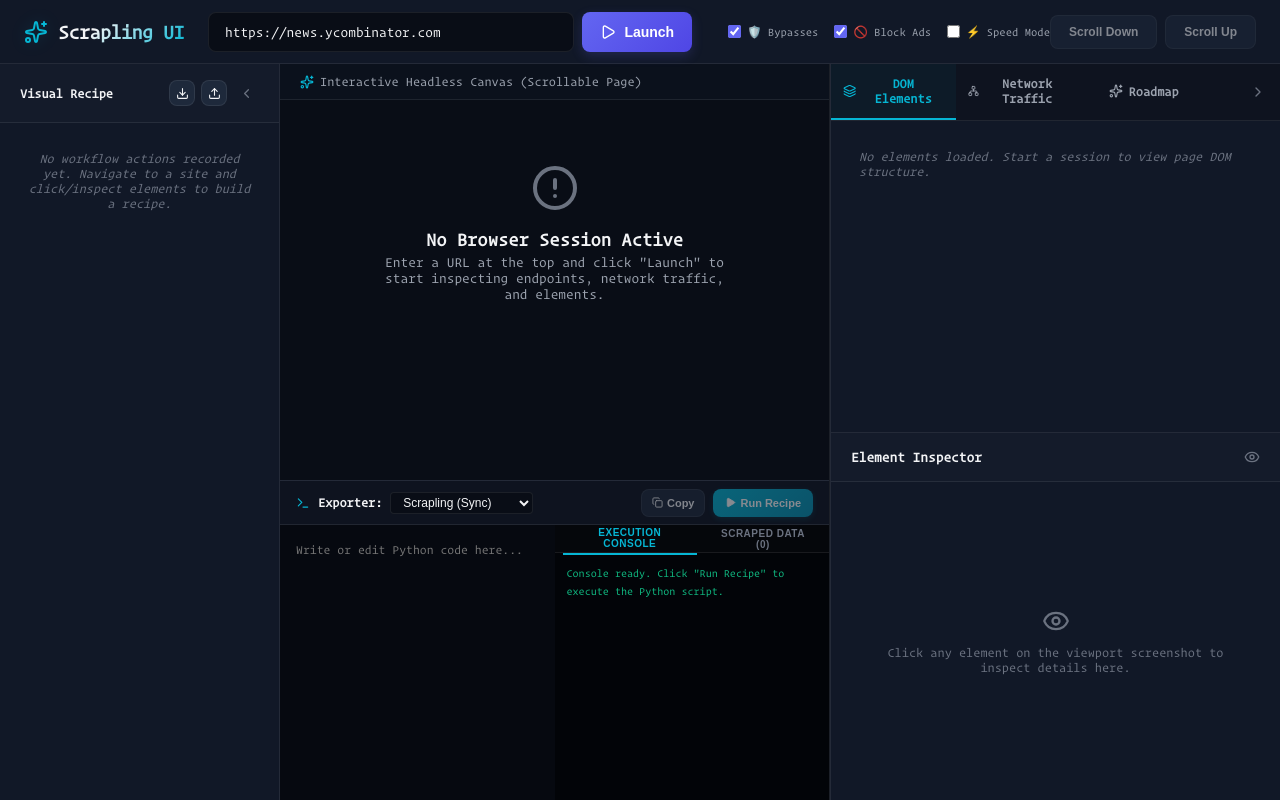
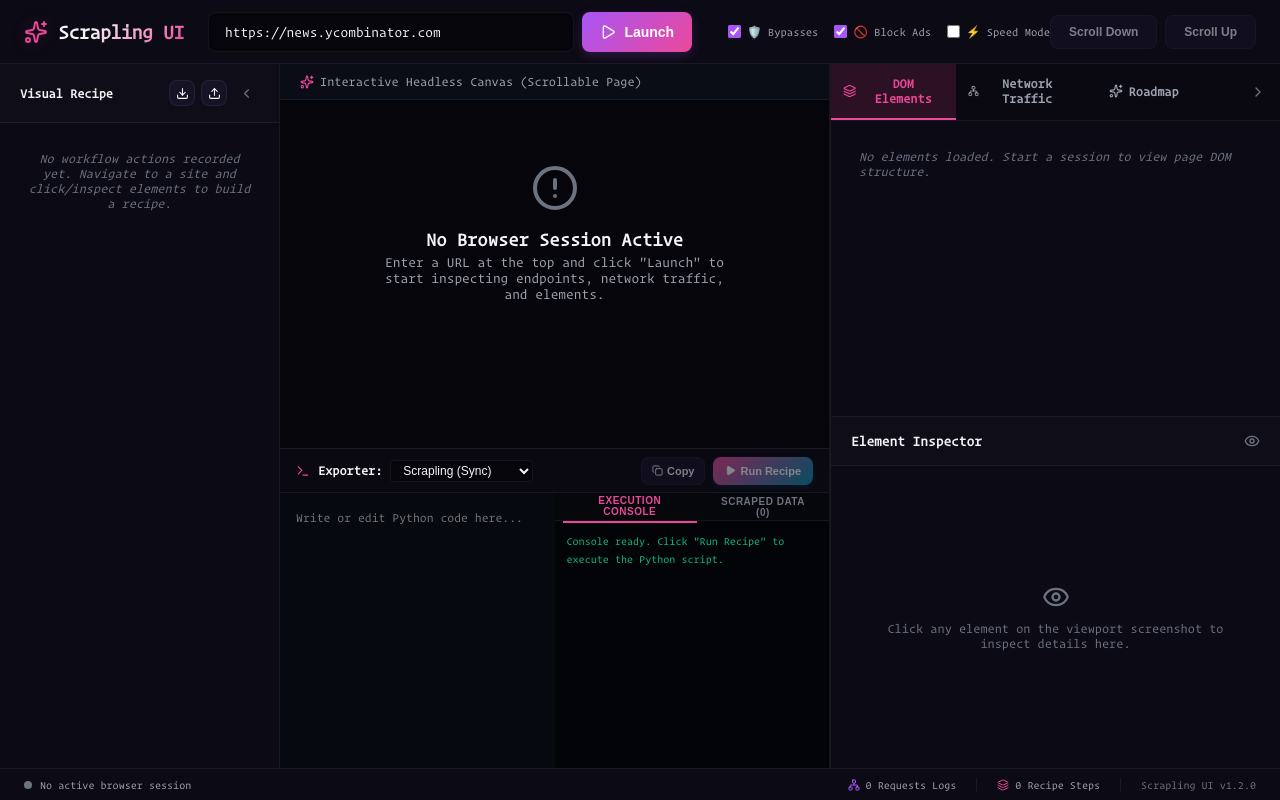
Before and after one commit to LinuxCTRL/scrapling-ui, a React (Vite) app in the folder frontend/: page / in a window 1280 px wide. Built offline with nearby package versions, Linux system fonts and the light colour scheme.

Commit message:
feat: replace blue/cyan accents with vibrant purple/fuchsia theme and add premium footer stats panel

```diff
--- a/frontend/src/App.tsx
+++ b/frontend/src/App.tsx
@@ -1,5 +1,5 @@
 import { useState, useEffect } from 'react';
-import { Play, Square, Sparkles, Network, Eye, Layers, ChevronLeft, ChevronRight, Download, Upload } from 'lucide-react';
+import { Play, Square, Sparkles, Network, Eye, Layers, ChevronLeft, ChevronRight, Download, Upload, Globe } from 'lucide-react';
 import { CanvasView } from './components/CanvasView';
 import { ElementsTree } from './components/ElementsTree';
 import { NetworkPanel } from './components/NetworkPanel';
@@ -739,6 +739,56 @@ function App() {
           )}
         </section>
       </main>
+
+      {/* Premium Studio Footer */}
+      <footer className="app-footer">
+        <div style={{ display: 'flex', alignItems: 'center', gap: '20px' }}>
+          <div style={{ display: 'flex', alignItems: 'center', gap: '8px', fontSize: '11px', color: 'var(--text-secondary)' }}>
+            <span style={{
+              width: '8px',
+              height: '8px',
+              borderRadius: '50%',
+              backgroundColor: sessionId ? 'var(--accent-secondary)' : 'var(--text-muted)',
+              boxShadow: sessionId ? '0 0 8px var(--accent-secondary)' : 'none',
+              display: 'inline-block'
+            }} />
+            {sessionId ? `Session: ${sessionId.slice(0, 8)}...` : 'No active browser session'}
+          </div>
+          {sessionId && (
+            <div style={{ display: 'flex', alignItems: 'center', gap: '6px', fontSize: '11px', color: 'var(--text-muted)', borderLeft: '1px solid var(--border-light)', paddingLeft: '20px' }}>
+              <Globe size={11} />
+              <span style={{ textOverflow: 'ellipsis', overflow: 'hidden', whiteSpace: 'nowrap', maxWidth: '300px' }}>{url}</span>
+            </div>
+          )}
+        </div>
+
+        <div style={{ display: 'flex', alignItems: 'center', gap: '20px' }}>
+          <div style={{ display: 'flex', alignItems: 'center', gap: '6px', fontSize: '11px', color: 'var(--text-secondary)' }}>
+            <Network size={12} color="var(--accent-primary)" />
+            <span>{networkLogs.length} Requests Logs</span>
+          </div>
+          <div style={{ display: 'flex', alignItems: 'center', gap: '6px', fontSize: '11px', color: 'var(--text-secondary)', borderLeft: '1px solid var(--border-light)', paddingLeft: '20px' }}>
+            <Layers size={12} color="var(--accent-secondary)" />
+            <span>{history.length} Recipe Steps</span>
+          </div>
+          {sessionId && (
+            <div style={{ display: 'flex', gap: '8px', borderLeft: '1px solid var(--border-light)', paddingLeft: '20px' }}>
+              {solveCloudflare && (
+                <span className="footer-badge" title="Cloudflare Bypass Enabled">CF</span>
+              )}
+              {blockAds && (
+                <span className="footer-badge" title="Ad Blocker Active">AD</span>
+              )}
+              {disableResources && (
+                <span className="footer-badge" title="Resource Blocking Enabled">SPEED</span>
+              )}
+            </div>
+          )}
+          <div style={{ fontSize: '11px', color: 'var(--text-muted)', borderLeft: '1px solid var(--border-light)', paddingLeft: '20px' }}>
+            Scrapling UI v1.2.0
+          </div>
+        </div>
+      </footer>
     </div>
   );
 }
--- a/frontend/src/index.css
+++ b/frontend/src/index.css
@@ -12,20 +12,20 @@
   --font-mono: 'Operator Mono', 'JetBrains Mono', source-code-pro, Menlo, Monaco, Consolas, 'Courier New', monospace;
 
   /* Theme Colors */
-  --bg-main: #090d16;
-  --bg-panel: #111827;
-  --bg-panel-hover: #1e293b;
-  --bg-active: #1e1b4b;
+  --bg-main: #06050b; /* Deep rich obsidian black with subtle purple hint */
+  --bg-panel: #0c0a15; /* Deep purple-black panel */
+  --bg-panel-hover: #161327;
+  --bg-active: #211d3b;
 
-  --border-light: rgba(255, 255, 255, 0.08);
-  --border-focus: rgba(99, 102, 241, 0.4);
+  --border-light: rgba(255, 255, 255, 0.06);
+  --border-focus: rgba(168, 85, 247, 0.4);
 
-  --accent-primary: #6366f1; /* Indigo */
-  --accent-primary-glow: rgba(99, 102, 241, 0.15);
-  --accent-secondary: #06b6d4; /* Cyan */
-  --accent-secondary-glow: rgba(6, 182, 212, 0.15);
-  --accent-warn: #f59e0b; /* Amber */
-  --accent-warn-glow: rgba(245, 158, 11, 0.15);
+  --accent-primary: #a855f7; /* Vibrant Purple */
+  --accent-primary-glow: rgba(168, 85, 247, 0.15);
+  --accent-secondary: #ec4899; /* Electric Fuchsia / Pink */
+  --accent-secondary-glow: rgba(236, 72, 153, 0.15);
+  --accent-warn: #eab308; /* Amber/Yellow */
+  --accent-warn-glow: rgba(234, 179, 8, 0.15);
   --accent-error: #ef4444; /* Red */
 
   --text-primary: #f3f4f6;
@@ -78,7 +78,7 @@ code, pre {
 /* Common Layout Elements */
 .app-container {
   display: grid;
-  grid-template-rows: 64px 1fr;
+  grid-template-rows: 64px 1fr 32px; /* Added footer row */
   height: 100vh;
   width: 100vw;
   background-color: var(--bg-main);
@@ -158,9 +158,9 @@ code, pre {
 }
 
 .btn-primary {
-  background: linear-gradient(135deg, var(--accent-primary), #4f46e5);
+  background: linear-gradient(135deg, var(--accent-primary), var(--accent-secondary));
   color: #ffffff;
-  box-shadow: 0 4px 12px rgba(99, 102, 241, 0.2);
+  box-shadow: 0 4px 12px rgba(168, 85, 247, 0.2);
 }
 
 .btn-primary:hover:not(:disabled) {
@@ -295,7 +295,7 @@ code, pre {
 .tab-btn.active {
   color: var(--accent-secondary);
   border-bottom-color: var(--accent-secondary);
-  background-color: rgba(6, 182, 212, 0.05);
+  background-color: var(--accent-secondary-glow);
 }
 
 /* Overlay Bounding Box */
@@ -330,3 +330,27 @@ code, pre {
 @keyframes spin {
   to { transform: rotate(360deg); }
 }
+
+/* Premium Footer */
+.app-footer {
+  display: flex;
+  align-items: center;
+  justify-content: space-between;
+  padding: 0 24px;
+  background-color: var(--bg-panel);
+  border-top: 1px solid var(--border-light);
+  height: 32px;
+  z-index: 10;
+  font-family: var(--font-sans);
+}
+
+.footer-badge {
+  font-family: var(--font-mono);
+  font-size: 9px;
+  font-weight: 700;
+  padding: 2px 5px;
+  border-radius: 3px;
+  background-color: var(--bg-active);
+  color: var(--accent-secondary);
+  border: 1px solid rgba(236, 72, 153, 0.15);
+}
```
